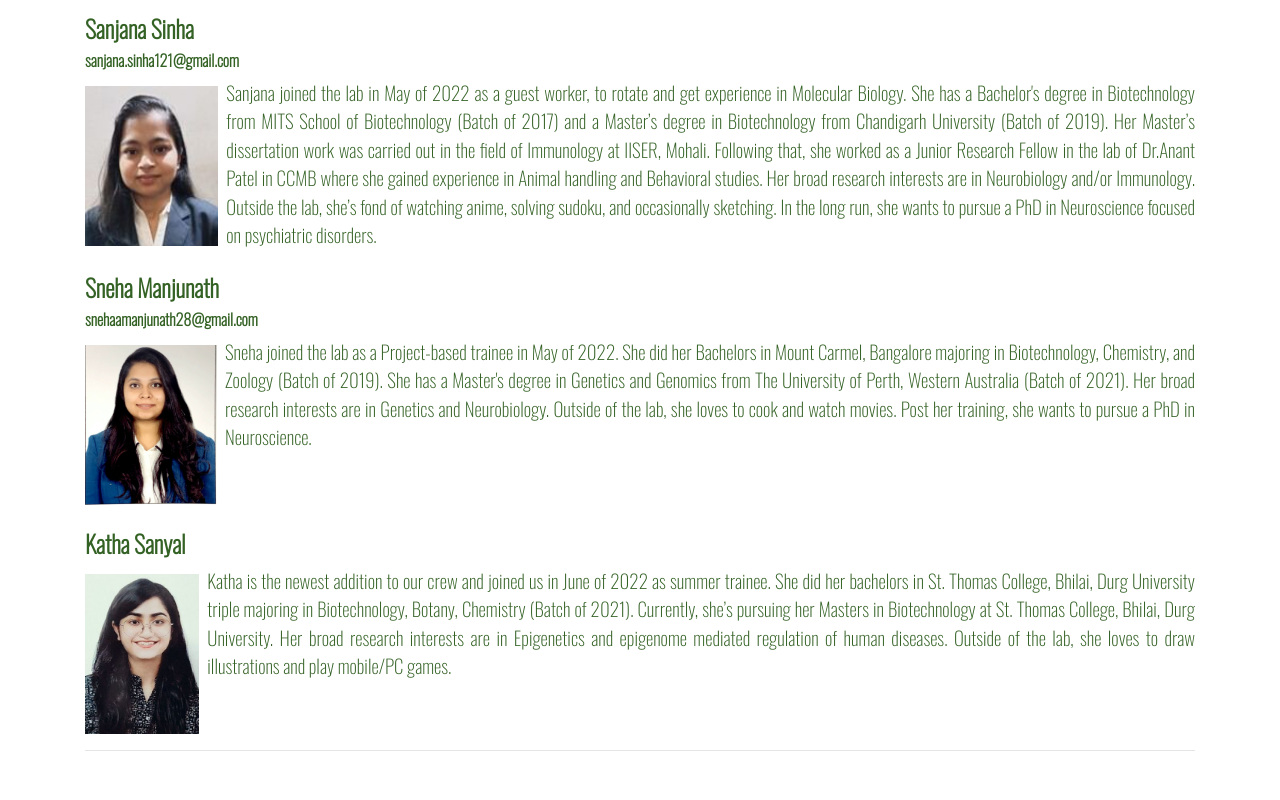
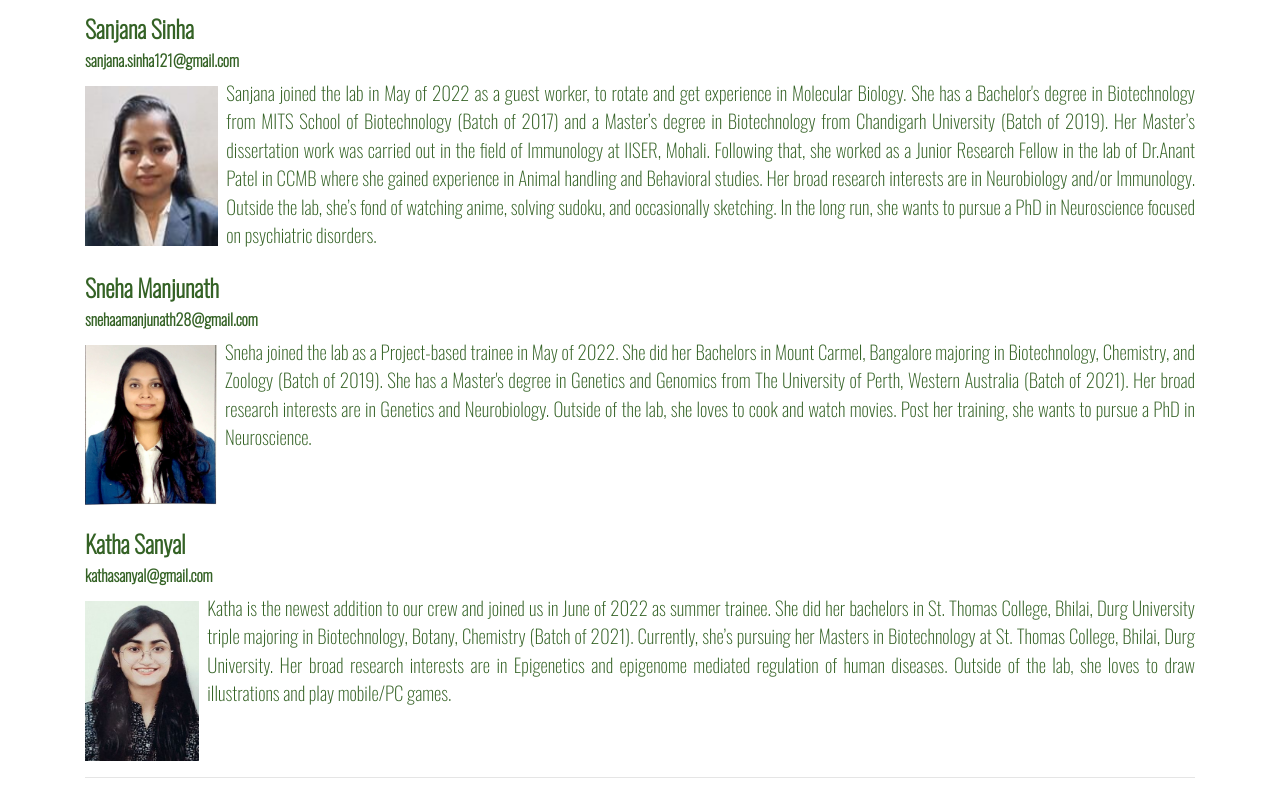
Before and after one commit to rdbcasillas/ishvenkatesh-lab, a Vue app: page /team in a window 1280 px wide. Shown: the part 478-1278 px from the top of the page. Before the commit the page ends 1257 px from the top, so only its background shows below. Built offline with nearby package versions, Linux system fonts and the light colour scheme; what vue-particles would draw is missing.

Commit message:
email added and card component for twitter

```diff
--- a/src/views/Home.vue
+++ b/src/views/Home.vue
@@ -70,13 +70,13 @@
           <v-col cols="2"></v-col>
           <v-col cols="3">
             <h5>Dr. Venkatesh's Twitter feed</h5>
-            <div class="overflow-auto tweetdiv">
+            <v-card class="overflow-auto tweetdiv">
               <a
                 class="twitter-timeline"
                 href="https://twitter.com/Ishwariya13?ref_src=twsrc%5Etfw"
                 >Tweets by Ishwariya13</a
               >
-            </div>
+            </v-card>
           </v-col>
         </v-row>
       </v-container>
--- a/src/views/Team.vue
+++ b/src/views/Team.vue
@@ -55,7 +55,7 @@ export default {
           name: "Katha Sanyal",
           image: "katha",
           desc: "Katha is the newest addition to our crew and joined us in June of 2022 as summer trainee. She did her bachelors in St. Thomas College, Bhilai, Durg University triple majoring in Biotechnology, Botany, Chemistry (Batch of 2021). Currently, she’s pursuing her Masters in Biotechnology at St. Thomas College, Bhilai, Durg University. Her broad research interests are in Epigenetics and epigenome mediated regulation of human diseases. Outside of the lab, she loves to draw illustrations and play mobile/PC games.",
-          email: "",
+          email: "kathasanyal@gmail.com",
         },
       ],
     };
```
